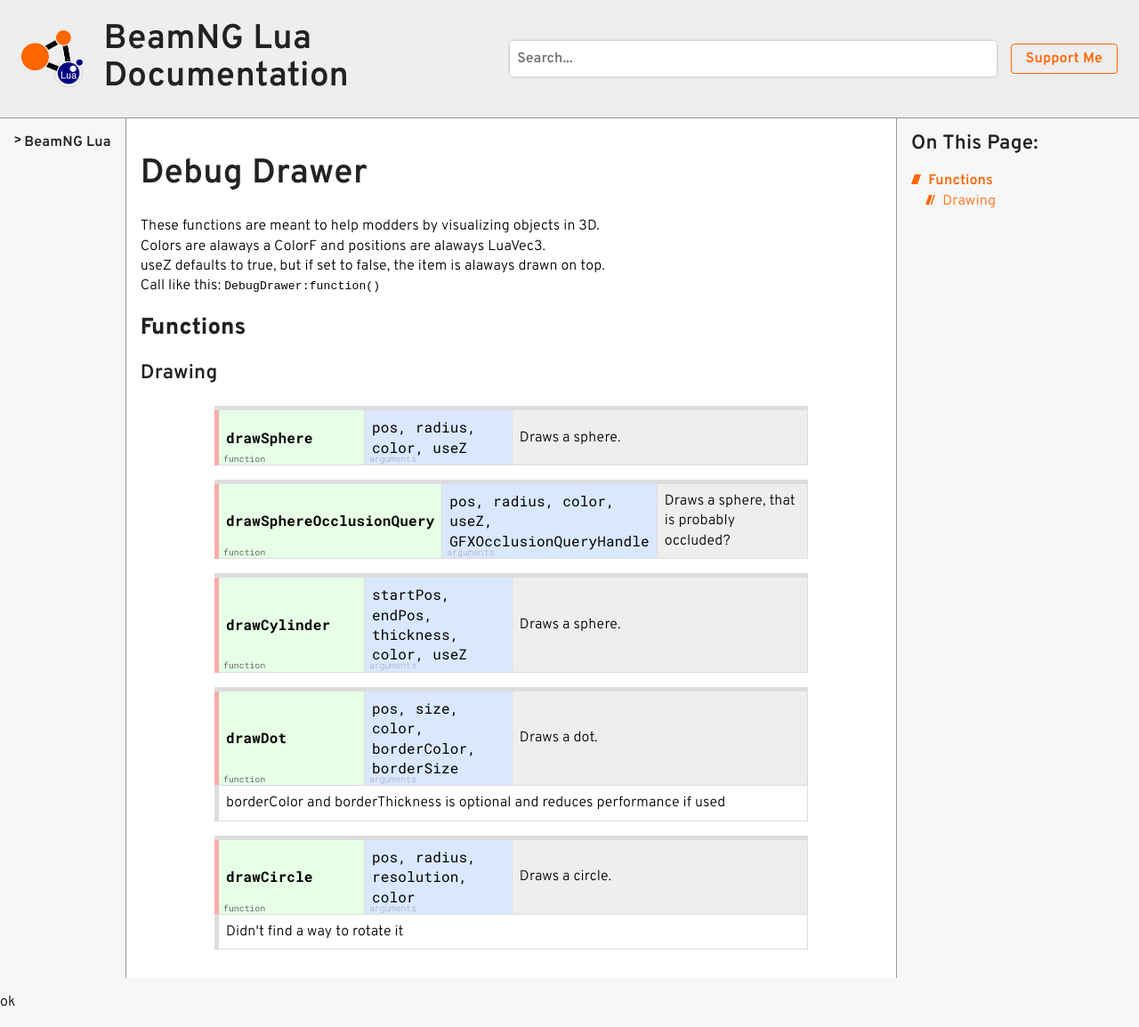
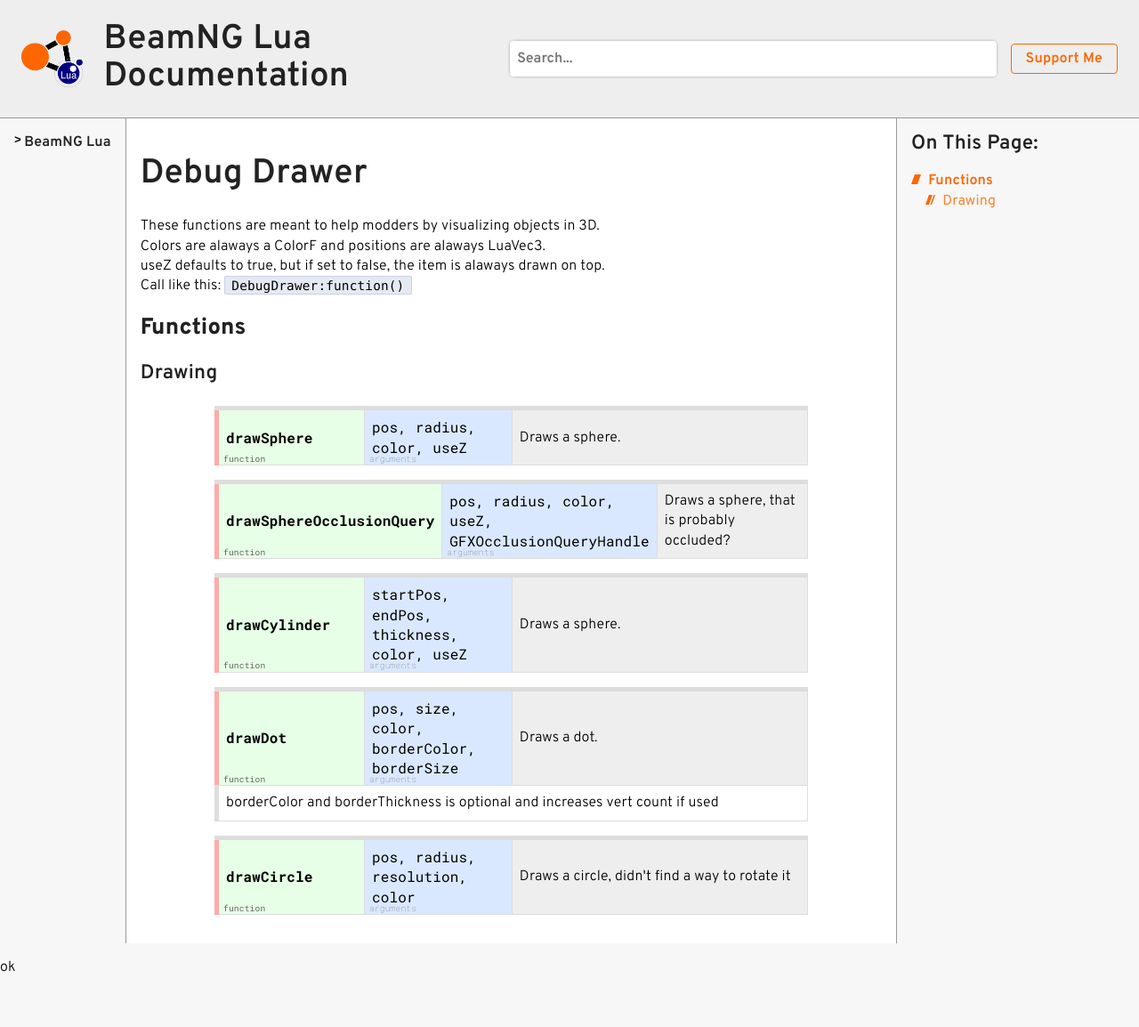
Before and after one commit to E32k/e32k.github.io, a Jekyll site: the page built from beamng/lua/common/debugDrawer.md, in a window 1280 px wide. Shown: the whole page at 89% size. Built offline with Jekyll 4.4.1, drawn with Linux system fonts in a browser that asks for light colours; after the commit the page ends 1114 px from its top, so only the background shows below that.

Commit message:
updated code css

```diff
--- a/assets/style.css
+++ b/assets/style.css
@@ -26,6 +26,12 @@
   --link-color: #ccc;
 }
 
+* {
+  scroll-behavior: smooth;
+  scrollbar-width: thin; }
+*::-webkit-scrollbar {
+  width: 7Q;
+  height: 7Q; }
 
 
 /*
@@ -40,37 +46,31 @@
   background-color: var(--bg-color3);
   border-bottom: 1px solid var(--divider);
   color: var(--text-color);
-  transition: background-color 0.3s ease, color 0.3s ease;
-}
+  transition: background-color 0.3s ease, color 0.3s ease; }
 
 header > div {
   display: flex;
   align-items: center;
-  gap: 1em;
-}
+  gap: 1em; }
 
 header img {
   margin-left:  1.5rem;
   margin-right: 0.5rem;
   height: 4em;
-  width: auto;
-}
+  width: auto; }
 
-/* Site title */
 header h1 {
   font-size: 2.4em;
   font-weight: 600;
   display: flex;
   align-items: center;
-  margin: 1.5rem 0;
-}
+  margin: 1.5rem 0; }
 
 .search-section {
   margin-left:  0.5rem;
   margin-right: 1.5rem;
-  width: 60%;
-}
-/* Search input */
+  width: 60%; }
+
 #search-input {
   padding: 0.25em 0.5em; /* inside padding */
   width: 100%;
@@ -78,10 +78,8 @@
   outline: none;
   background-color: var(--bg-color1);
   transition: background-color 0.3s ease, color 0.3s ease;
-  box-shadow: 0 0 4px -2px;
-}
+  box-shadow: 0 0 4px -2px; }
 
-/* Buttons */
 header a {
   display: inline-flex;
   justify-content: center;
@@ -93,22 +91,18 @@
   color: var(--bng-orange);
   border: 1px solid var(--bng-orange);
   background-color: var(--bg-color3);
-  transition: background-color 0.3s ease, color 0.3s ease;
-}
+  transition: background-color 0.3s ease, color 0.3s ease; }
 
-#search-input,
-header a {
+#search-input, header a {
   font-family: "Overpass", "Trebuchet MS", "Helvetica", "Arial", "Verdana", sans-serif;
   font-size: 1em;
   font-weight: 600;
   border-radius: 4px;
-  height: 2em;
-}
+  height: 2em; }
 
 header a:hover {
   background-color: var(--bng-orange);
-  color: var(--bg-color3);
-}
+  color: var(--bg-color3); }
 
 @media (max-width: 700px) {
   header {
@@ -499,6 +493,38 @@
 .rets::after { content: "returns"; }
 
 /*
+MARK: code blocks
+*/
+
+
+.content blockquote {
+  font-size: 20px !important;
+  color: #222;
+  padding: 20px 40px;
+  border-left: 2px solid #FF6800;
+  margin: 40px 0;
+  font-weight: bold;
+  background: #FBFBFB; }
+  .content blockquote p {
+    margin-bottom: 0 !important; }
+
+.content pre {
+  display: block;
+  white-space: pre-wrap; }
+
+.content code {
+  margin-bottom: 0 !important;
+  padding: 0.125em 0.5em;
+  background: #E5E9F2;
+  border: 1px solid #CAD2E5;
+  border-radius: 2px;
+  font-family: "Overpass Mono", "Lucida Console", monospace;
+  line-height: 1.335em;
+  font-size: 0.9em;
+  font-weight: 400;
+  color: #000; }
+
+/*
 .keyword { color: #C586C0; }
 .special { color: #569CD6; }
 .number { color: #B5CEA8; }
--- a/beamng/lua/common/debugDrawer.md
+++ b/beamng/lua/common/debugDrawer.md
@@ -38,13 +38,11 @@
   <td class="args">pos, size, color, borderColor, borderSize</td>
   <td class="desc">Draws a dot.</td>
   </tr><tr><td colspan="4" class="details">
-  borderColor and borderThickness is optional and reduces performance if used
+  borderColor and borderThickness is optional and increases vert count if used
 </td></tr></table>
 
 <table class="api"><tr>
   <th class="func">drawCircle</th>
   <td class="args">pos, radius, resolution, color</td>
-  <td class="desc">Draws a circle.</td>
-  </tr><tr><td colspan="4" class="details">
-  Didn't find a way to rotate it
-</td></tr></table>
+  <td class="desc">Draws a circle, didn't find a way to rotate it</td>
+</tr></table>
```
